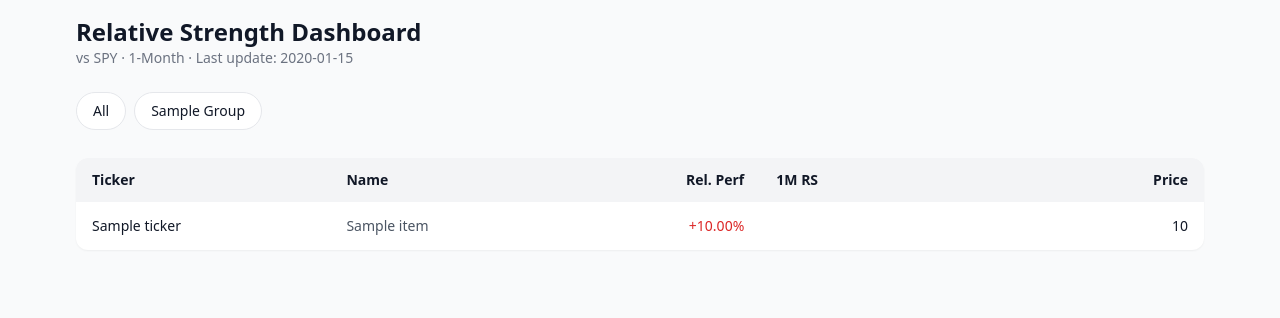
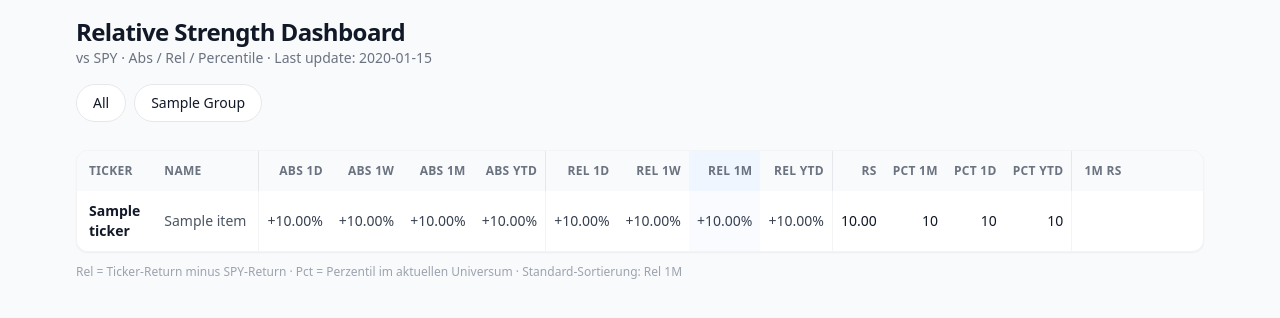
Before and after one commit to joergwillig/market_RS, a Python web app: template templates/index.html in a window 1280 px wide. Shown: the top 318 px of the page. Run offline with Jinja, Linux system fonts and the light colour scheme; the template is opened without the code that fills it: most values are stand-ins (such as "Sample title", 1, 10 or a date in 2020); some libraries are stand-ins or nearby versions.

Commit message:
Abs/Rel/Percentile metrics + sortable columns, default Rel 1M

```diff
--- a/templates/index.html
+++ b/templates/index.html
@@ -1,60 +1,119 @@
 {% extends "base.html" %}
 
 {% block content %}
-<div class="mb-6">
-    <h1 class="text-2xl font-bold">Relative Strength Dashboard</h1>
-    <p class="text-sm text-gray-500">vs SPY · 1-Month · Last update: {{ last_update }}</p>
+<div class="mb-4">
+    <h1 class="text-2xl font-bold tracking-tight">Relative Strength Dashboard</h1>
+    <p class="text-sm text-gray-500">
+        vs SPY · Abs / Rel / Percentile · Last update: {{ last_update }}
+    </p>
 </div>
 
 <!-- Tabs -->
 <div class="flex gap-2 overflow-x-auto pb-3 mb-4">
-    <a href="/?group=all"
+    <a href="/?group=all&sort={{ sort }}&dir={{ dir }}"
        class="px-4 py-2 rounded-full text-sm font-medium whitespace-nowrap
-              {% if active_group == 'all' %}bg-blue-600 text-white{% else %}bg-white border{% endif %}">
+              {% if active_group == 'all' %}bg-blue-600 text-white{% else %}bg-white border border-gray-200{% endif %}">
         All
     </a>
     {% for g in groups %}
-    <a href="/?group={{ g }}"
+    <a href="/?group={{ g }}&sort={{ sort }}&dir={{ dir }}"
        class="px-4 py-2 rounded-full text-sm font-medium whitespace-nowrap
-              {% if active_group == g %}bg-blue-600 text-white{% else %}bg-white border{% endif %}">
+              {% if active_group == g %}bg-blue-600 text-white{% else %}bg-white border border-gray-200{% endif %}">
         {{ g.replace('_', ' ').title() }}
     </a>
     {% endfor %}
 </div>
 
-<!-- Table -->
-<div class="bg-white rounded-xl shadow-sm overflow-hidden">
+{% macro sort_link(col, label) -%}
+    {% set next_dir = 'asc' if sort == col and dir == 'desc' else 'desc' %}
+    <a href="/?group={{ active_group }}&sort={{ col }}&dir={{ next_dir }}"
+       class="inline-flex items-center gap-1 hover:text-blue-600 whitespace-nowrap">
+        {{ label }}
+        {% if sort == col %}
+            <span class="text-blue-600">{{ '▼' if dir == 'desc' else '▲' }}</span>
+        {% endif %}
+    </a>
+{%- endmacro %}
+
+{% macro pct_cell(val) -%}
+    {% if val is none %}
+        <span class="text-gray-300">–</span>
+    {% else %}
+        <span class="{% if val > 0 %}text-green-600{% elif val < 0 %}text-red-600{% else %}text-gray-700{% endif %} font-medium">
+            {{ "%+.2f"|format(val) }}%
+        </span>
+    {% endif %}
+{%- endmacro %}
+
+{% macro num_cell(val, digits=0) -%}
+    {% if val is none %}
+        <span class="text-gray-300">–</span>
+    {% else %}
+        {{ "%.0f"|format(val) if digits == 0 else ("%.2f"|format(val)) }}
+    {% endif %}
+{%- endmacro %}
+
+<div class="bg-white rounded-xl shadow-sm overflow-hidden border border-gray-100">
     <div class="overflow-x-auto">
         <table class="w-full text-sm">
-            <thead class="bg-gray-100 text-left">
+            <thead class="bg-gray-50 text-left text-xs uppercase tracking-wide text-gray-500">
                 <tr>
-                    <th class="px-4 py-3 font-semibold">Ticker</th>
-                    <th class="px-4 py-3 font-semibold">Name</th>
-                    <th class="px-4 py-3 font-semibold text-right">Rel. Perf</th>
-                    <th class="px-4 py-3 font-semibold">1M RS</th>
-                    <th class="px-4 py-3 font-semibold text-right">Price</th>
+                    <th class="px-3 py-3 font-semibold sticky left-0 bg-gray-50 z-10">{{ sort_link('ticker', 'Ticker') }}</th>
+                    <th class="px-3 py-3 font-semibold">{{ sort_link('name', 'Name') }}</th>
+
+                    <!-- Absolute -->
+                    <th class="px-2 py-3 font-semibold text-right border-l border-gray-200">{{ sort_link('abs_1d', 'Abs 1D') }}</th>
+                    <th class="px-2 py-3 font-semibold text-right">{{ sort_link('abs_1w', 'Abs 1W') }}</th>
+                    <th class="px-2 py-3 font-semibold text-right">{{ sort_link('abs_1m', 'Abs 1M') }}</th>
+                    <th class="px-2 py-3 font-semibold text-right">{{ sort_link('abs_ytd', 'Abs YTD') }}</th>
+
+                    <!-- Relative vs SPY -->
+                    <th class="px-2 py-3 font-semibold text-right border-l border-gray-200">{{ sort_link('rel_1d', 'Rel 1D') }}</th>
+                    <th class="px-2 py-3 font-semibold text-right">{{ sort_link('rel_1w', 'Rel 1W') }}</th>
+                    <th class="px-2 py-3 font-semibold text-right bg-blue-50">{{ sort_link('rel_1m', 'Rel 1M') }}</th>
+                    <th class="px-2 py-3 font-semibold text-right">{{ sort_link('rel_ytd', 'Rel YTD') }}</th>
+
+                    <!-- RS / Percentile -->
+                    <th class="px-2 py-3 font-semibold text-right border-l border-gray-200">{{ sort_link('rs_last', 'RS') }}</th>
+                    <th class="px-2 py-3 font-semibold text-right">{{ sort_link('pct_rel_1m', 'Pct 1M') }}</th>
+                    <th class="px-2 py-3 font-semibold text-right">{{ sort_link('pct_rel_1d', 'Pct 1D') }}</th>
+                    <th class="px-2 py-3 font-semibold text-right">{{ sort_link('pct_rel_ytd', 'Pct YTD') }}</th>
+
+                    <th class="px-3 py-3 font-semibold border-l border-gray-200">1M RS</th>
+                    <th class="px-3 py-3 font-semibold text-right">{{ sort_link('last_price', 'Price') }}</th>
                 </tr>
             </thead>
-            <tbody class="divide-y">
+            <tbody class="divide-y divide-gray-100">
                 {% for item in data %}
-                <tr class="hover:bg-gray-50">
-                    <td class="px-4 py-3 font-medium">{{ item.ticker }}</td>
-                    <td class="px-4 py-3 text-gray-600">{{ item.name }}</td>
-                    <td class="px-4 py-3 text-right font-medium
-                        {% if item.rel_perf > 0 %}text-green-600{% else %}text-red-600{% endif %}">
-                        {{ "%+.2f"|format(item.rel_perf) }}%
-                    </td>
-                    <td class="px-4 py-3">
-                        <!-- Einfache Sparkline als SVG -->
-                        <svg class="sparkline w-28" viewBox="0 0 100 24" preserveAspectRatio="none">
-                            {% if item.sparkline %}
+                <tr class="hover:bg-gray-50/80">
+                    <td class="px-3 py-2.5 font-semibold sticky left-0 bg-white z-10">{{ item.ticker }}</td>
+                    <td class="px-3 py-2.5 text-gray-600 whitespace-nowrap">{{ item.name }}</td>
+
+                    <td class="px-2 py-2.5 text-right border-l border-gray-100">{{ pct_cell(item.abs_1d) }}</td>
+                    <td class="px-2 py-2.5 text-right">{{ pct_cell(item.abs_1w) }}</td>
+                    <td class="px-2 py-2.5 text-right">{{ pct_cell(item.abs_1m) }}</td>
+                    <td class="px-2 py-2.5 text-right">{{ pct_cell(item.abs_ytd) }}</td>
+
+                    <td class="px-2 py-2.5 text-right border-l border-gray-100">{{ pct_cell(item.rel_1d) }}</td>
+                    <td class="px-2 py-2.5 text-right">{{ pct_cell(item.rel_1w) }}</td>
+                    <td class="px-2 py-2.5 text-right bg-blue-50/40 font-semibold">{{ pct_cell(item.rel_1m) }}</td>
+                    <td class="px-2 py-2.5 text-right">{{ pct_cell(item.rel_ytd) }}</td>
+
+                    <td class="px-2 py-2.5 text-right border-l border-gray-100">{{ num_cell(item.rs_last, 2) }}</td>
+                    <td class="px-2 py-2.5 text-right">{{ num_cell(item.pct_rel_1m, 0) }}</td>
+                    <td class="px-2 py-2.5 text-right">{{ num_cell(item.pct_rel_1d, 0) }}</td>
+                    <td class="px-2 py-2.5 text-right">{{ num_cell(item.pct_rel_ytd, 0) }}</td>
+
+                    <td class="px-3 py-2.5 border-l border-gray-100">
+                        <svg class="h-6 w-28" viewBox="0 0 100 24" preserveAspectRatio="none">
+                            {% if item.sparkline and item.sparkline|length > 1 %}
                             <polyline
                                 fill="none"
-                                stroke="{% if item.rel_perf >= 0 %}#16a34a{% else %}#dc2626{% endif %}"
+                                stroke="{% if item.rel_1m is not none and item.rel_1m >= 0 %}#16a34a{% else %}#dc2626{% endif %}"
                                 stroke-width="2"
                                 points="
                                 {% for i in range(item.sparkline|length) %}
-                                    {{ (i / (item.sparkline|length - 1 or 1) * 100)|round(1) }},
+                                    {{ (i / (item.sparkline|length - 1) * 100)|round(1) }},
                                     {{ (24 - item.sparkline[i] / 100 * 22)|round(1) }}
                                     {% if not loop.last %} {% endif %}
                                 {% endfor %}
@@ -63,11 +122,21 @@
                             {% endif %}
                         </svg>
                     </td>
-                    <td class="px-4 py-3 text-right">{{ item.last_price }}</td>
+                    <td class="px-3 py-2.5 text-right text-gray-700">{{ item.last_price }}</td>
+                </tr>
+                {% else %}
+                <tr>
+                    <td colspan="16" class="px-4 py-8 text-center text-gray-400">
+                        Keine Daten geladen.
+                    </td>
                 </tr>
                 {% endfor %}
             </tbody>
         </table>
     </div>
 </div>
+
+<p class="mt-3 text-xs text-gray-400">
+    Rel = Ticker-Return minus SPY-Return · Pct = Perzentil im aktuellen Universum · Standard-Sortierung: Rel 1M
+</p>
 {% endblock %}
```
Also changed, not shown: data/rs_calculator.py (+151 -44 lines), main.py (+18 -68 lines).
